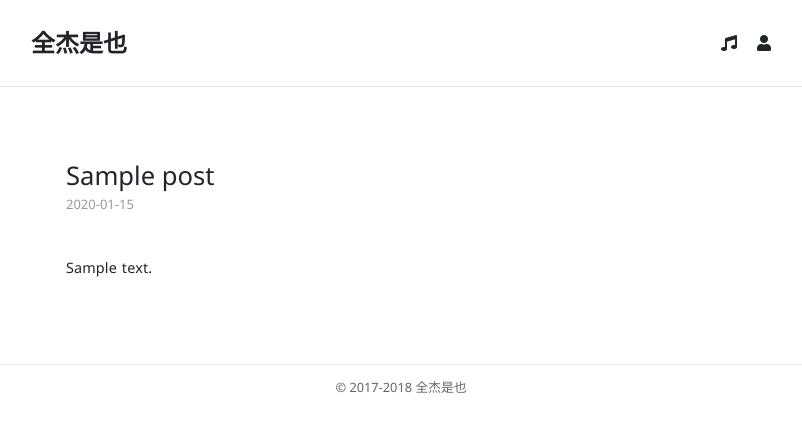
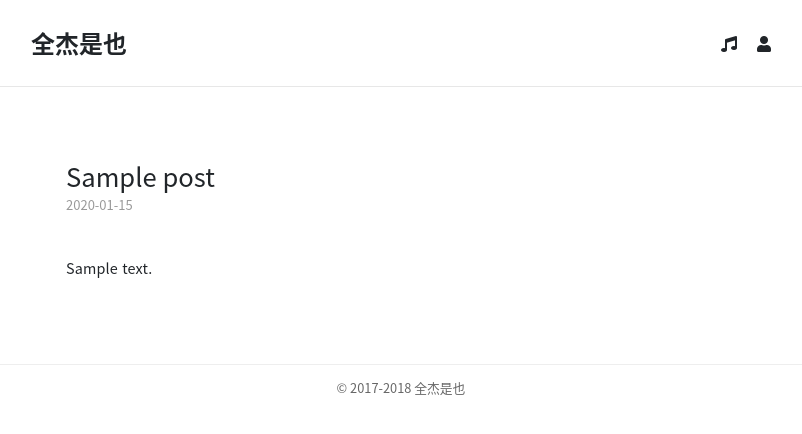
Before and after one commit to zacjact1568/life.zackzhang.net, a Django app: a page that uses templates/posts/post.html in a window 1280 px wide. Shown: the top 434 px of the page, without its empty margins (239-1041 px from the left). Run offline with Django 3.2, Linux system fonts and the light colour scheme; tables that the repository leaves empty hold one stand-in row (values such as "Sample post"); some libraries are stand-ins or nearby versions.

Commit message:
调整字体

```diff
--- a/common/static/common/css/base.css
+++ b/common/static/common/css/base.css
@@ -1,5 +1,43 @@
 * {
-    font-family: 'Source Han Sans SC', 'Noto Sans', 'PingFang SC', 'Microsoft YaHei', sans-serif;
+    font-family:
+            /* 思源黑体 (安装) */
+            'Source Han Sans SC',
+            'Source Han Sans CN',
+            'Noto Sans CJK SC',
+
+            /*
+             * 在 Apple 系设备的 Webkit 内核浏览器中使用默认字体
+             * 中：苹方，西：San Francisco
+             */
+            -apple-system,
+            /* 让 Chrome 支持上述属性 */
+            BlinkMacSystemFont,
+
+            /* 西文 */
+
+            /* 来自 Google Fonts */
+            'Noto Sans',
+            /* macOS 预装 */
+            'Helvetica Neue',
+            /* Windows 预装 */
+            'Arial',
+
+            /* 中文 */
+
+            /* 苹方 (OSX >= 10.11 || iOS >= 9) */
+            'PingFang SC',
+            /* 冬青黑体 (OSX >= 10.6) */
+            'Hiragino Sans GB',
+            /* 华文黑体 (OSX < 10.6 || iOS < 9) */
+            'STHeiti',
+            /* 微软雅黑 (Windows >= Vista) */
+            'Microsoft YaHei',
+            /* 黑体 (Windows < Vista) */
+            'SimHei',
+            /* 文泉驿微米黑 (Linux) */
+            'WenQuanYi Micro Hei',
+
+            sans-serif;
     outline: none;
 }
 
--- a/posts/static/posts/css/post.css
+++ b/posts/static/posts/css/post.css
@@ -100,7 +100,32 @@
 
 .post-content code,
 .post-content pre span {
-    font-family: 'Roboto Mono', Menlo, Consolas, 'Noto Sans', 'PingFang SC', 'Microsoft YaHei', monospace;
+    font-family:
+            /* 西文 */
+
+            /* 来自 Google Fonts */
+            'Roboto Mono',
+            /* macOS 预装 */
+            'Menlo',
+            /* Windows 预装 */
+            'Consolas',
+
+            /* 中文 */
+
+            /* 苹方 (OSX >= 10.11 || iOS >= 9) */
+            'PingFang SC',
+            /* 冬青黑体 (OSX >= 10.6) */
+            'Hiragino Sans GB',
+            /* 华文黑体 (OSX < 10.6 || iOS < 9) */
+            'STHeiti',
+            /* 微软雅黑 (Windows >= Vista) */
+            'Microsoft YaHei',
+            /* 黑体 (Windows < Vista) */
+            'SimHei',
+            /* 文泉驿微米黑 (Linux) */
+            'WenQuanYi Micro Hei',
+
+            monospace;
 }
 
 .post-content img {
```
Also changed, not shown: about/static/about/css/index.css (+6 -1 lines), music/static/music/css/index.css (+6 -1 lines).
